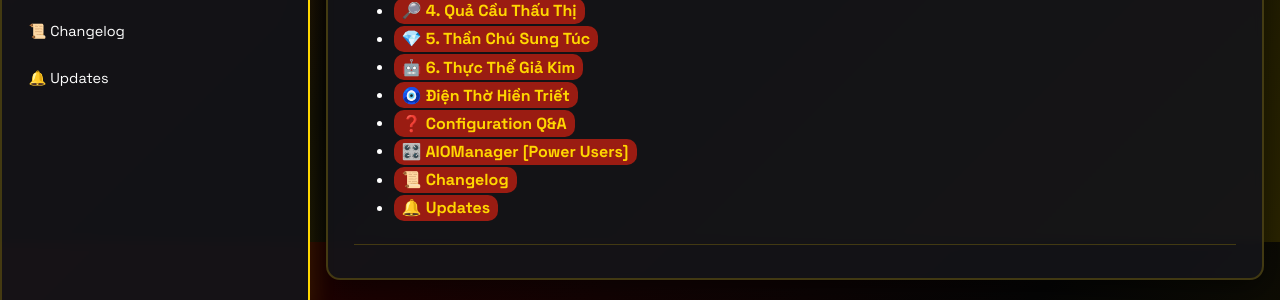
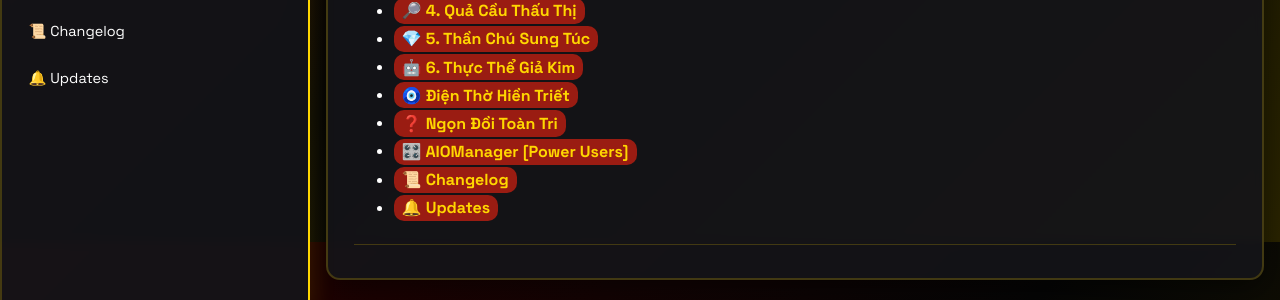
Before and after one commit to bimbipsubteam/bimbip-stremio, a Jekyll site: the page built from docs/index.md, in a window 1280 px wide and 900 px high, scrolled down 970 px. Shown: the part 588-888 px from the top of the window. Built offline with Jekyll 4.4.1, drawn with Linux system fonts in a browser that asks for light colours.

Commit message:
chore: auto-sync homepage outputs

```diff
--- a/docs/index.md
+++ b/docs/index.md
@@ -34,7 +34,7 @@ Sẵn sàng chưa? Úm ba la xì bùa!
 - [💎 5. Thần Chú Sung Túc](guide/5-MCUDISVN-Using.md)
 - [🤖 6. Thực Thể Giả Kim](guide/6-Personalized-Lists.md)
 - [🧿 Điện Thờ Hiền Triết](guide/7-Additional-Stuff.md)
-- [❓ Configuration Q&A](guide/8-Configuration-QA.md)
+- [❓ Ngọn Đồi Toàn Tri](guide/8-Configuration-QA.md)
 - [🎛️ AIOManager [Power Users]](guide/AIOManager-Setup.md)
 - [📜 Changelog](guide/Changelog.md)
 - [🔔 Updates](guide/Updates.md)
```
Also changed, not shown: README.md.
